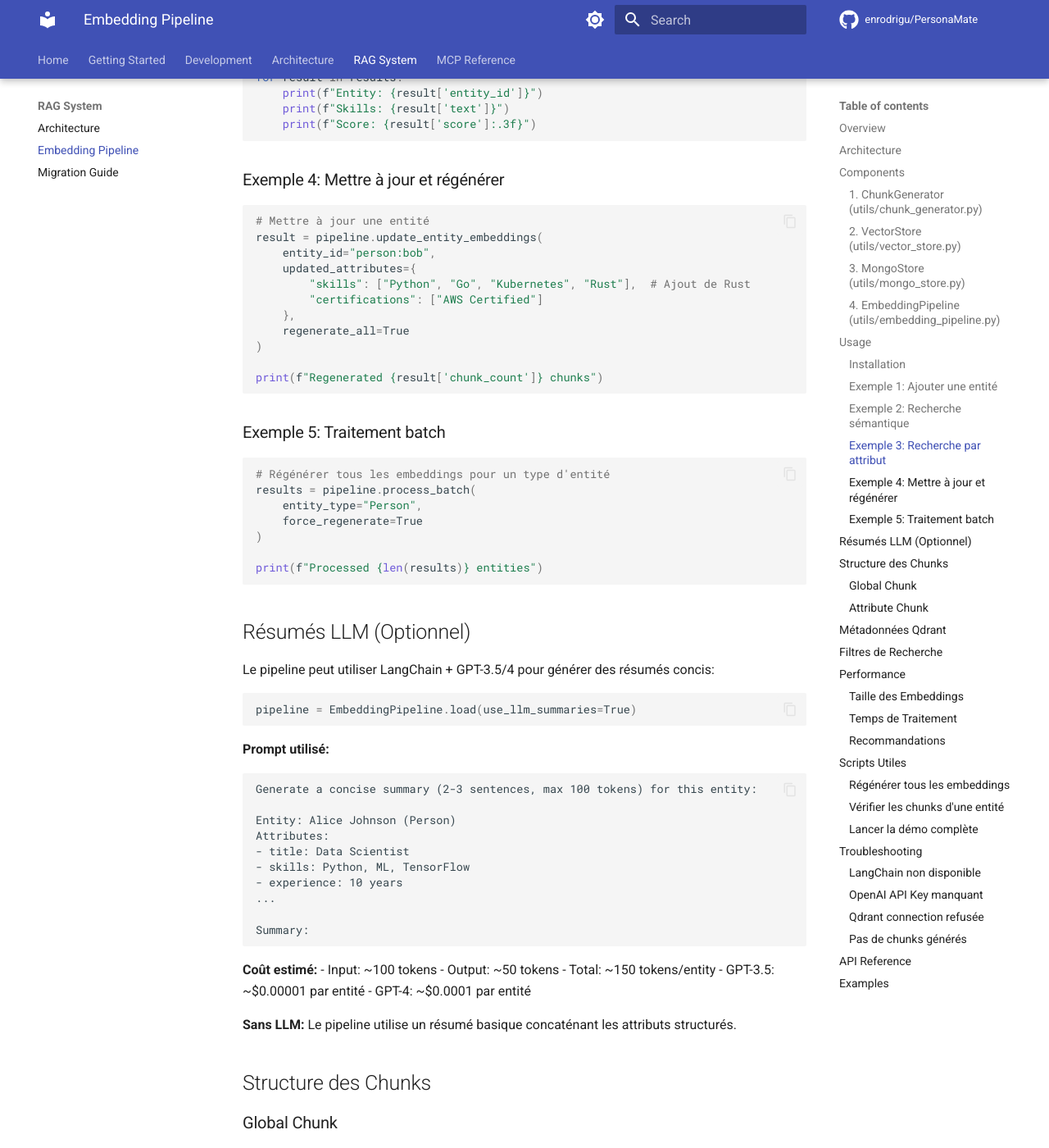
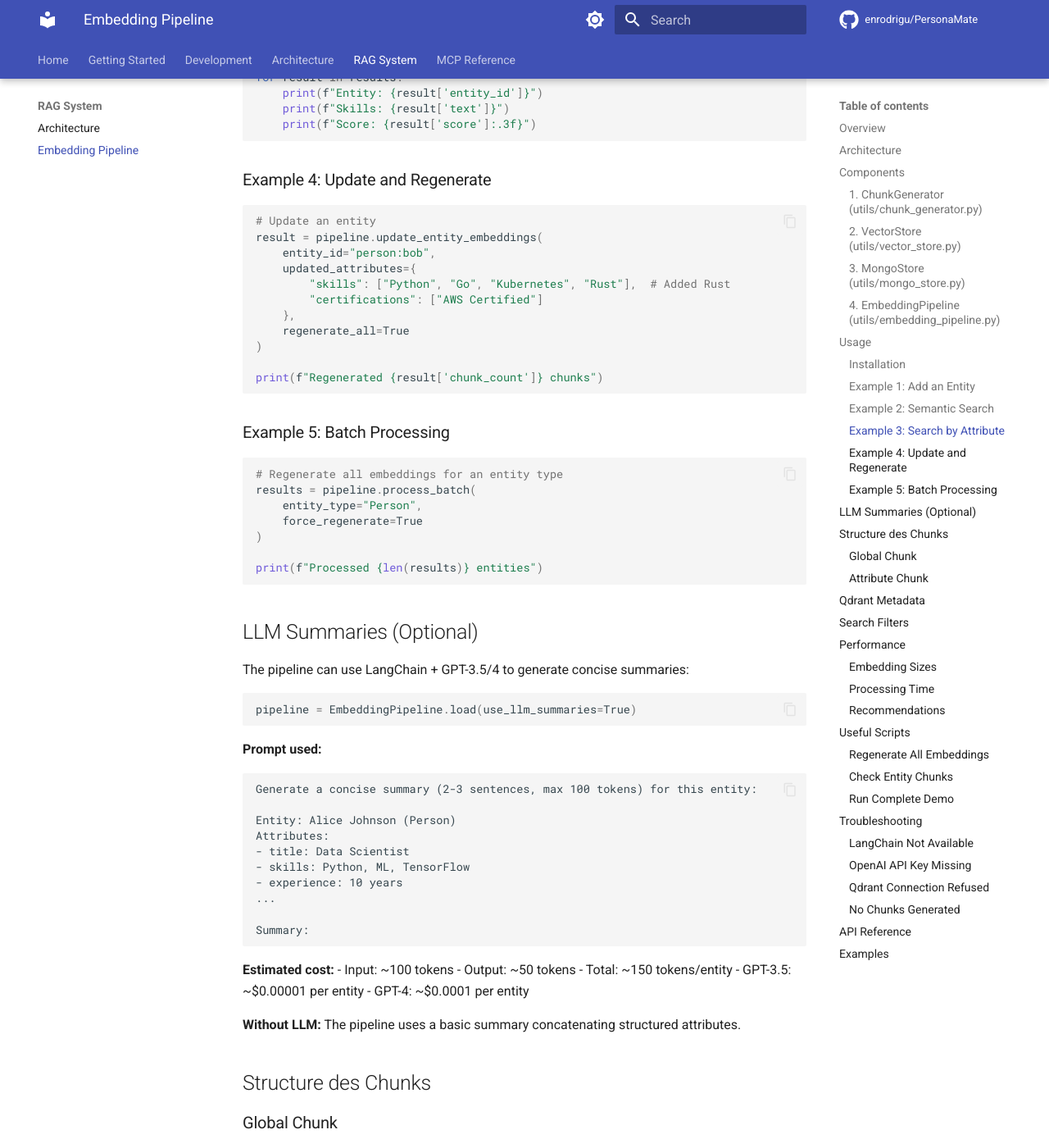
Before and after one commit to enrodrigu/PersonaMate, an MkDocs documentation site: the page built from docs/rag/embedding-pipeline.md, in a window 1280 px wide and 1400 px high, scrolled down 4793 px. Shown: the whole window at 82% size. Built offline with MkDocs 1.6.1 and Material for MkDocs 9.7.7, drawn with Linux system fonts in a browser that asks for light colours; comment, search, counter and statistics services are not loaded; the version menu is left out; some of the changed text lies outside the part shown.

Commit message:
fixing docs link

````diff
--- a/docs/rag/embedding-pipeline.md
+++ b/docs/rag/embedding-pipeline.md
@@ -2,16 +2,16 @@
 
 ## Overview
 
-Le pipeline d'embedding de PersonaMate génère deux types d'embeddings pour chaque entité:
+PersonaMate's embedding pipeline generates two types of embeddings for each entity:
 
-1. **Global Embedding**: Représente l'entité entière (résumé complet)
-2. **Attribute Embeddings**: Un embedding par attribut ou groupe d'attributs
+1. **Global Embedding**: Represents the entire entity (complete summary)
+2. **Attribute Embeddings**: One embedding per attribute or attribute group
 
-Cette approche permet:
-- ✅ Recherche sémantique globale (trouver des entités similaires)
-- ✅ Recherche fine-grained (trouver des compétences, localisations spécifiques)
-- ✅ Meilleure précision que les embeddings uniques
-- ✅ Flexibilité dans les requêtes
+This approach enables:
+- ✅ Global semantic search (find similar entities)
+- ✅ Fine-grained search (find specific skills, locations)
+- ✅ Better accuracy than single embeddings
+- ✅ Query flexibility
 
 ## Architecture
 
@@ -37,23 +37,23 @@ graph TD
 
 ### 1. ChunkGenerator (`utils/chunk_generator.py`)
 
-Génère les chunks de texte à partir des documents:
+Generates text chunks from documents:
 
 ```python
 from utils.chunk_generator import ChunkGenerator
 
-# Générer tous les chunks pour une entité
+# Generate all chunks for an entity
 chunks = ChunkGenerator.generate_all_chunks(
     entity_id="person:alice",
     doc_id="doc_123",
     document=mongo_document,
     include_global=True,
     include_attributes=True,
-    group_attributes=True  # Grouper les attributs liés
+    group_attributes=True  # Group related attributes
 )
 ```
 
-**Groupes d'attributs par défaut:**
+**Default attribute groups:**
 - `identity`: name, title, role
 - `skills`: skills, expertise, technologies
 - `experience`: experience, positions, years_experience
@@ -65,14 +65,14 @@ chunks = ChunkGenerator.generate_all_chunks(
 
 ### 2. VectorStore (`utils/vector_store.py`)
 
-Gère les embeddings dans Qdrant avec support des chunks:
+Manages embeddings in Qdrant with chunk support:
 
 ```python
 from utils.vector_store import VectorStore
 
 vector = VectorStore.load()
 
-# Ajouter un chunk
+# Add a chunk
 vector.add_chunk_vector(
     chunk_id="chunk_uuid",
     entity_id="person:alice",
@@ -83,38 +83,38 @@ vector.add_chunk_vector(
     metadata={"source": "structured_data"}
 )
 
-# Recherche par type de chunk
+# Search by chunk type
 results = vector.search_chunks(
     query="machine learning expert",
-    chunk_type="attribute",  # Chercher uniquement dans les attributs
-    attribute_name="skills",  # Chercher uniquement dans les skills
+    chunk_type="attribute",  # Search only in attributes
+    attribute_name="skills",  # Search only in skills
     limit=5
 )
 ```
 
 ### 3. MongoStore (`utils/mongo_store.py`)
 
-Structure de document étendue avec support `structured`:
+Extended document structure with `structured` support:
 
 ```python
 from utils.mongo_store import MongoStore
 
 mongo = MongoStore.load()
 
-# Créer un document avec données structurées
+# Create a document with structured data
 mongo.create_document(
     entity_id="person:alice",
     entity_type="Person",
     entity_name="Alice Johnson",
-    structured={  # NOUVEAU: Attributs structurés pour chunking
+    structured={  # NEW: Structured attributes for chunking
         "name": "Alice Johnson",
         "title": "Data Scientist",
         "skills": ["Python", "ML", "TensorFlow"],
         "location": "San Francisco",
         "experience": "10 years"
     },
-    text="Full text description...",  # NOUVEAU: Texte global optionnel
-    content={  # Contenu non structuré (legacy)
+    text="Full text description...",  # NEW: Optional global text
+    content={  # Unstructured content (legacy)
         "biography": "...",
         "notes": "..."
     }
@@ -123,14 +123,14 @@ mongo.create_document(
 
 ### 4. EmbeddingPipeline (`utils/embedding_pipeline.py`)
 
-Orchestrateur principal:
+Main orchestrator:
 
 ```python
 from utils.embedding_pipeline import EmbeddingPipeline
 
 pipeline = EmbeddingPipeline.load(use_llm_summaries=True)
 
-# Ajouter une nouvelle entité avec embeddings automatiques
+# Add a new entity with automatic embeddings
 entity_id = pipeline.add_new_entity(
     entity_type="Person",
     entity_name="Alice Johnson",
@@ -143,7 +143,7 @@ entity_id = pipeline.add_new_entity(
     relationships=[("company:acme", "WORKS_AT")]
 )
 
-# Recherche sémantique
+# Semantic search
 results = pipeline.search_similar_entities(
     query="machine learning expert in San Francisco",
     limit=5
@@ -155,17 +155,17 @@ results = pipeline.search_similar_entities(
 ### Installation
 
 ```bash
-# Installer les dépendances
+# Install dependencies
 pip install langchain langchain-openai openai sentence-transformers
 
-# Variables d'environnement pour LLM
+# Environment variables for LLM
 export OPENAI_API_KEY="your-api-key"
 
-# Démarrer les services
+# Start services
 docker compose up -d mongodb neo4j qdrant
 ```
 
-### Exemple 1: Ajouter une entité
+### Example 1: Add an Entity
 
 ```python
 from utils.embedding_pipeline import EmbeddingPipeline
@@ -192,10 +192,10 @@ entity_id = pipeline.add_new_entity(
 print(f"Created entity: {entity_id}")
 ```
 
-### Exemple 2: Recherche sémantique
+### Example 2: Semantic Search
 
 ```python
-# Recherche globale
+# Global search
 results = pipeline.search_similar_entities(
     query="kubernetes expert",
     limit=5
@@ -206,17 +206,17 @@ for result in results:
     print(f"  Matched: {result['matched_attribute']}")
 ```
 
-### Exemple 3: Recherche par attribut
+### Example 3: Search by Attribute
 
 ```python
-# Recherche uniquement dans les compétences
+# Search only in skills
 from utils.vector_store import VectorStore
 
 vector = VectorStore.load()
 
 results = vector.search_chunks(
     query="machine learning deep learning",
-    attribute_name="skills",  # Seulement dans skills
+    attribute_name="skills",  # Only in skills
     limit=5
 )
 
@@ -226,14 +226,14 @@ for result in results:
     print(f"Score: {result['score']:.3f}")
 ```
 
-### Exemple 4: Mettre à jour et régénérer
+### Example 4: Update and Regenerate
 
 ```python
-# Mettre à jour une entité
+# Update an entity
 result = pipeline.update_entity_embeddings(
     entity_id="person:bob",
     updated_attributes={
-        "skills": ["Python", "Go", "Kubernetes", "Rust"],  # Ajout de Rust
+        "skills": ["Python", "Go", "Kubernetes", "Rust"],  # Added Rust
         "certifications": ["AWS Certified"]
     },
     regenerate_all=True
@@ -242,10 +242,10 @@ result = pipeline.update_entity_embeddings(
 print(f"Regenerated {result['chunk_count']} chunks")
 ```
 
-### Exemple 5: Traitement batch
+### Example 5: Batch Processing
 
 ```python
-# Régénérer tous les embeddings pour un type d'entité
+# Regenerate all embeddings for an entity type
 results = pipeline.process_batch(
     entity_type="Person",
     force_regenerate=True
@@ -254,15 +254,15 @@ results = pipeline.process_batch(
 print(f"Processed {len(results)} entities")
 ```
 
-## Résumés LLM (Optionnel)
+## LLM Summaries (Optional)
 
-Le pipeline peut utiliser LangChain + GPT-3.5/4 pour générer des résumés concis:
+The pipeline can use LangChain + GPT-3.5/4 to generate concise summaries:
 
 ```python
 pipeline = EmbeddingPipeline.load(use_llm_summaries=True)
 ```
 
-**Prompt utilisé:**
+**Prompt used:**
 ```
 Generate a concise summary (2-3 sentences, max 100 tokens) for this entity:
 
@@ -276,15 +276,15 @@ Attributes:
 Summary:
 ```
 
-**Coût estimé:**
+**Estimated cost:**
 - Input: ~100 tokens
 - Output: ~50 tokens
 - Total: ~150 tokens/entity
-- GPT-3.5: ~$0.00001 par entité
-- GPT-4: ~$0.0001 par entité
+- GPT-3.5: ~$0.00001 per entity
+- GPT-4: ~$0.0001 per entity
 
-**Sans LLM:**
-Le pipeline utilise un résumé basique concaténant les attributs structurés.
+**Without LLM:**
+The pipeline uses a basic summary concatenating structured attributes.
 
 ## Structure des Chunks
 
@@ -324,9 +324,9 @@ Le pipeline utilise un résumé basique concaténant les attributs structurés.
 }
 ```
 
-## Métadonnées Qdrant
+## Qdrant Metadata
 
-Chaque point dans Qdrant inclut:
+Each point in Qdrant includes:
 
 ```python
 {
@@ -334,35 +334,35 @@ Chaque point dans Qdrant inclut:
     "entity_id": "person:alice",
     "doc_id": "doc_123",
     "chunk_type": "global" | "attribute",
-    "attribute_name": "skills",  # Si attribute chunk
-    "text": "Texte original",
+    "attribute_name": "skills",  # If attribute chunk
+    "text": "Original text",
     "created_at": "2025-12-08T...",
-    # + metadata custom
+    # + custom metadata
 }
 ```
 
-## Filtres de Recherche
+## Search Filters
 
 ```python
-# Chercher seulement les chunks globaux
+# Search only global chunks
 results = vector.search_chunks(
     query="data scientist",
     chunk_type="global"
 )
 
-# Chercher dans une entité spécifique
+# Search in a specific entity
 results = vector.search_chunks(
     query="python",
     entity_id="person:alice"
 )
 
-# Chercher un attribut spécifique
+# Search a specific attribute
 results = vector.search_chunks(
     query="machine learning",
     attribute_name="skills"
 )
 
-# Combiner les filtres
+# Combine filters
 results = vector.search_chunks(
     query="kubernetes",
     entity_id="person:bob",
@@ -373,32 +373,32 @@ results = vector.search_chunks(
 
 ## Performance
 
-### Taille des Embeddings
+### Embedding Sizes
 
-| Type | Texte moyen | Tokens | Embedding |
+| Type | Average Text | Tokens | Embedding |
 |------|-------------|--------|-----------|
 | Global | 300-500 chars | 75-125 | 384-dim |
 | Attribute group | 50-150 chars | 15-40 | 384-dim |
 | Single attribute | 20-80 chars | 5-20 | 384-dim |
 
-### Temps de Traitement
+### Processing Time
 
-- **Génération chunk**: ~5ms
-- **LLM summary**: ~500ms (si activé)
-- **Embedding generation**: ~50ms par chunk
-- **Batch insert Qdrant**: ~100ms pour 10 chunks
-- **Total par entité**: ~1-2s avec LLM, ~0.5s sans
+- **Chunk generation**: ~5ms
+- **LLM summary**: ~500ms (if enabled)
+- **Embedding generation**: ~50ms per chunk
+- **Batch insert Qdrant**: ~100ms for 10 chunks
+- **Total per entity**: ~1-2s with LLM, ~0.5s without
 
-### Recommandations
+### Recommendations
 
-1. **Batch processing**: Traiter les entités par lots de 50-100
-2. **LLM summaries**: Activer uniquement pour entités complexes
-3. **Attribute grouping**: Garder activé pour réduire le nombre de chunks
-4. **Index Qdrant**: Utiliser HNSW avec m=16, ef_construct=100
+1. **Batch processing**: Process entities in batches of 50-100
+2. **LLM summaries**: Enable only for complex entities
+3. **Attribute grouping**: Keep enabled to reduce chunk count
+4. **Qdrant index**: Use HNSW with m=16, ef_construct=100
 
-## Scripts Utiles
+## Useful Scripts
 
-### Régénérer tous les embeddings
+### Regenerate All Embeddings
 
 ```bash
 python -c "
@@ -410,7 +410,7 @@ pipeline.close()
 "
 ```
 
-### Vérifier les chunks d'une entité
+### Check Entity Chunks
 
 ```bash
 python -c "
@@ -424,20 +424,20 @@ pipeline.close()
 "
 ```
 
-### Lancer la démo complète
+### Run Complete Demo
 
 ```bash
-# Tous les exemples interactifs
+# All interactive examples
 python examples/embedding_pipeline_demo.py
 
-# Un exemple spécifique
+# A specific example
 python examples/embedding_pipeline_demo.py 1  # Example 1
 python examples/embedding_pipeline_demo.py 3  # Example 3
 ```
 
 ## Troubleshooting
 
-### LangChain non disponible
+### LangChain Not Available
 
 ```
 Warning: LangChain not installed. Summary generation will be basic.
@@ -445,7 +445,7 @@ Warning: LangChain not installed. Summary generation will be basic.
 
 **Solution**: `pip install langchain langchain-openai`
 
-### OpenAI API Key manquant
+### OpenAI API Key Missing
 
 ```
 Warning: Could not initialize LLM: ...
@@ -453,7 +453,7 @@ Warning: Could not initialize LLM: ...
 
 **Solution**: `export OPENAI_API_KEY="your-key"`
 
-### Qdrant connection refusée
+### Qdrant Connection Refused
 
 ```
 ERROR: Connection refused to Qdrant
@@ -461,13 +461,13 @@ ERROR: Connection refused to Qdrant
 
 **Solution**: `docker compose up -d qdrant`
 
-### Pas de chunks générés
+### No Chunks Generated
 
-Vérifier que le document a le champ `structured`:
+Verify that the document has the `structured` field:
 
 ```python
 doc = mongo.get_document(entity_id)
-print(doc.get('structured'))  # Doit contenir des attributs
+print(doc.get('structured'))  # Must contain attributes
 ```
 
 ## API Reference
@@ -480,4 +480,4 @@ Voir les docstrings dans:
 
 ## Examples
 
-Voir `examples/embedding_pipeline_demo.py` pour 7 exemples complets.
+See `examples/embedding_pipeline_demo.py` for 7 complete examples.
--- a/mkdocs.yml
+++ b/mkdocs.yml
@@ -87,7 +87,6 @@ nav:
   - RAG System:
     - Architecture: rag/rag-architecture.md
     - Embedding Pipeline: rag/embedding-pipeline.md
-    - Migration Guide: rag/embedding-migration.md
   - MCP Reference:
     - Tools: mcp/tools.md
     - Resources: mcp/resources.md
````
Also changed, not shown: docs/rag/embedding-migration.md (deleted, +0 -419 lines), docs/rag/rag-architecture.md (+0 -1 lines).
